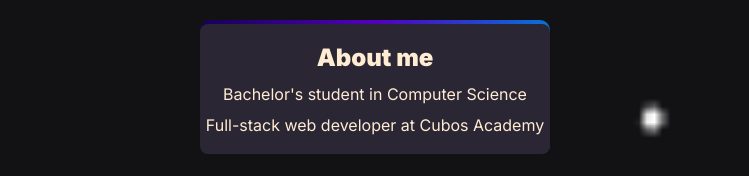
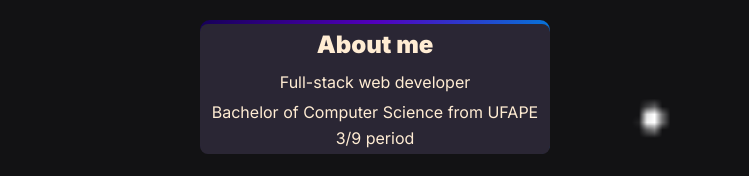
Before and after one commit to Ronalt4cs/Perfil, a plain HTML site: page index.html in a window 1280 px wide. Shown: the part 425-601 px from the top of the page, without its empty margins (265-1014 px from the left). Drawn offline with Linux system fonts and the light colour scheme.

Commit message:
update about me

```diff
--- a/index.html
+++ b/index.html
@@ -31,8 +31,8 @@
       <section>
          <div class="card">
             <h2>About me</h2>
-            <p>Bachelor's student in Computer Science</p>
-            <p>Full-stack web developer at Cubos Academy</p>
+            <p>Full-stack web developer</p>
+            <p>Bachelor of Computer Science from UFAPE 3/9 period</p>
          </div>
       </section>
 
```
